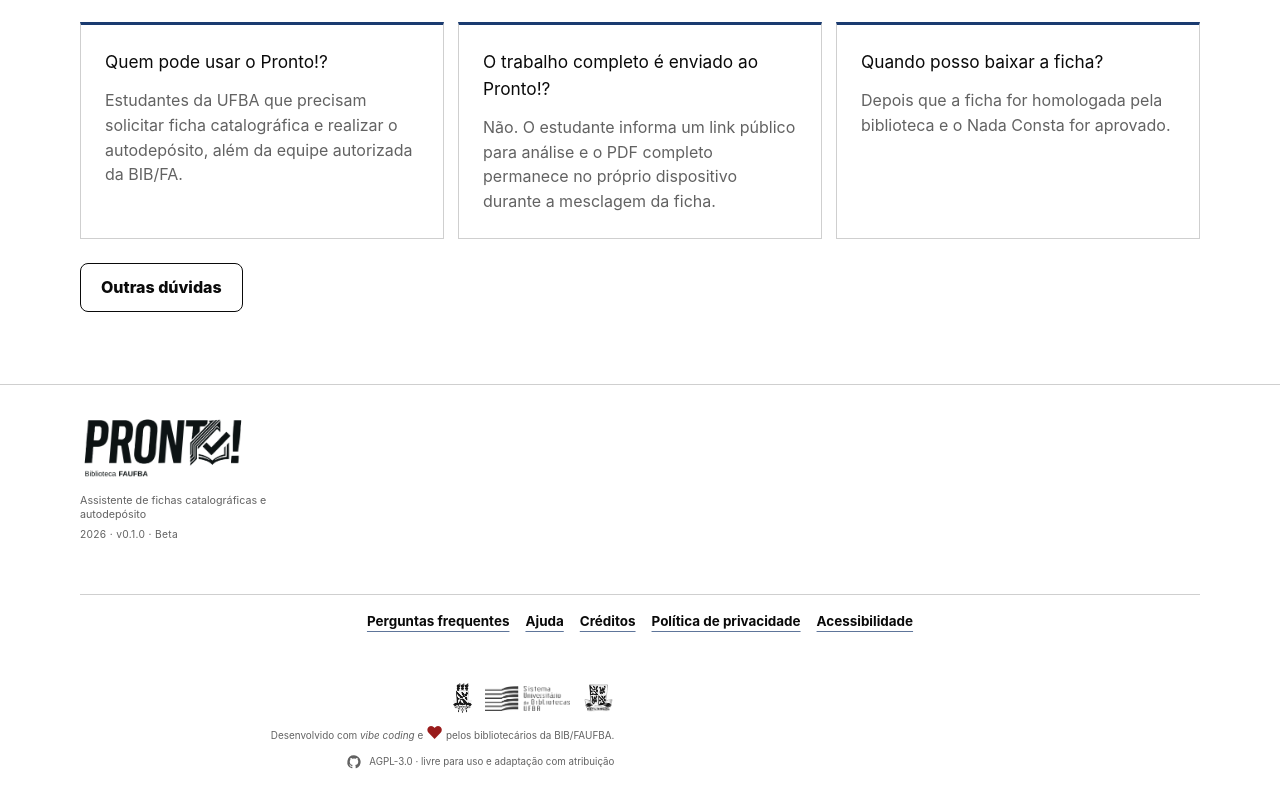
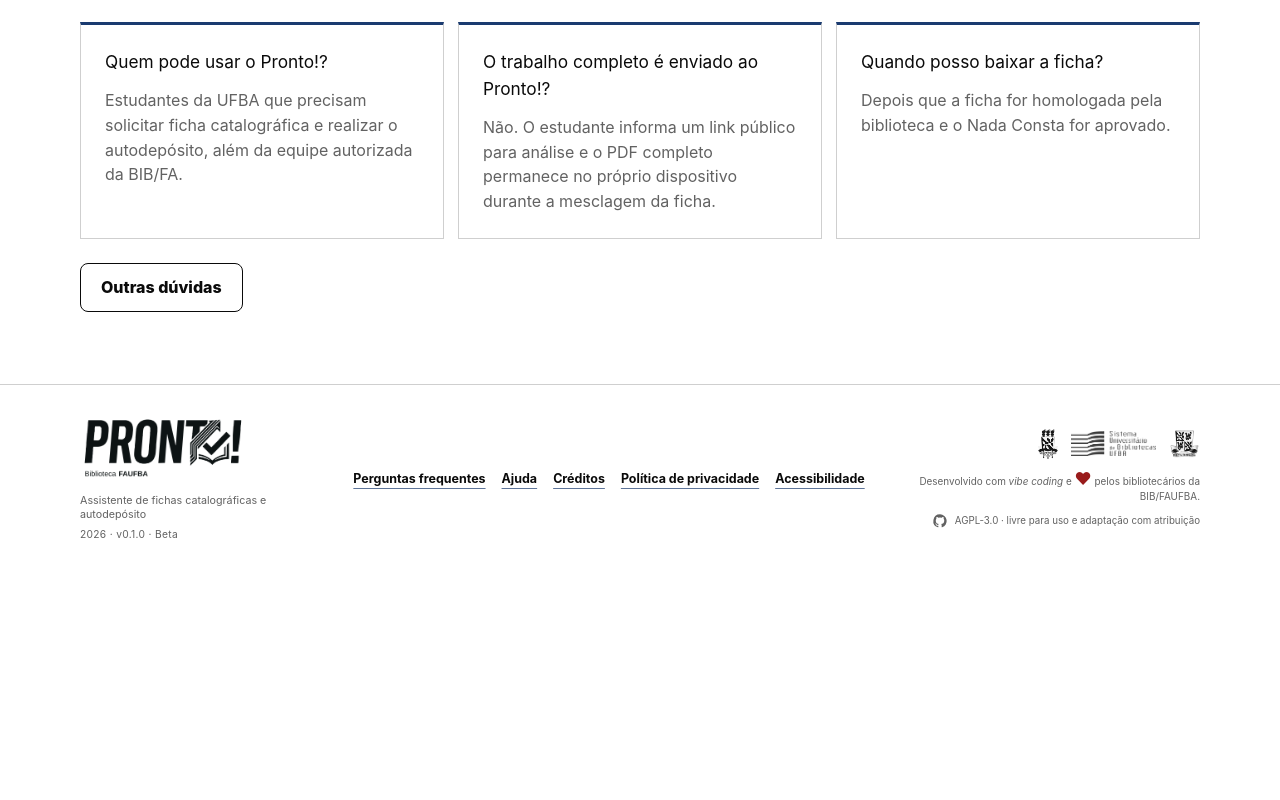
Before and after one commit to ramondavi/codex-projetos, a Next.js app: page / in a window 1280 px wide. Shown: the part 1452-2252 px from the top of the page. After the commit the page ends 2025 px from the top, so only its background shows below. Built offline with nearby package versions, Linux system fonts and the light colour scheme; no server answers; the database is empty.

Commit message:
fix: ajusta composição do rodapé e painel

```diff
--- a/src/app/globals.css
+++ b/src/app/globals.css
@@ -158,7 +158,7 @@
 }
 
 @media (min-width: 901px) {
-  .dashboard-nav { position: fixed; inset: 0 auto 0 0; z-index: 30; width: 232px; }
+  body:has(.dashboard-shell) .dashboard-nav { position: fixed; inset: 0 auto 0 0; z-index: 30; width: 232px; }
   body:has(.dashboard-shell) #barra-brasil .conteudo-barra-brasil,
   body:has(.dashboard-shell) .accessibility-bar__inner { width: calc(100% - 296px) !important; max-width: none !important; margin-left: 264px !important; margin-right: 32px !important; }
 }
@@ -360,21 +360,21 @@
 .global-footer { border-top: 1px solid var(--line); background: var(--surface-raised); }
 .global-footer__inner { display: block; padding-block: 30px; }
 .global-footer__columns { grid-template-columns: minmax(220px, 1fr) minmax(190px, .78fr) minmax(250px, 1fr); align-items: center; gap: clamp(24px, 4vw, 56px); }
-.global-footer__columns { grid-template-columns: minmax(220px, 1fr) minmax(360px, 1fr); }
+.global-footer__columns { grid-template-columns: minmax(200px, .8fr) max-content minmax(250px, 1fr); gap: clamp(18px, 2vw, 28px); }
 .global-footer__left { gap: 7px; }
 .global-footer__identity { gap: 5px; }
 .global-footer__identity .brand--compact .brand__logo { width: 144px; }
 .global-footer__tagline { max-width: 230px; font-size: .67rem; }
 .global-footer__version { font-size: .64rem; }
-.global-footer__nav { grid-column: 1 / -1; display: flex; flex-wrap: nowrap; justify-content: center; gap: clamp(16px, 2.2vw, 28px); padding-top: 16px; border-top: 1px solid var(--line); white-space: nowrap; }
-.global-footer__nav a { color: var(--text); font-size: .84rem; font-weight: 720; text-decoration: underline; text-decoration-color: color-mix(in srgb, var(--gold) 70%, transparent); text-decoration-thickness: 1px; text-underline-offset: 5px; }
+.global-footer__nav { display: flex; flex-wrap: nowrap; justify-content: center; gap: 10px; white-space: nowrap; }
+.global-footer__nav a { color: var(--text); font-size: .78rem; font-weight: 720; text-decoration: underline; text-decoration-color: color-mix(in srgb, var(--gold) 70%, transparent); text-decoration-thickness: 1px; text-underline-offset: 5px; }
 .global-footer__nav a:hover { color: var(--institutional); text-decoration-color: currentColor; }
 .global-footer__right { gap: 9px; align-content: center; }
 .institution-links { gap: 13px; }
 .institution-links--public img { max-height: 25px; opacity: .86; }
 .institution-links--public a:first-child img { max-height: 30px; max-width: 28px; }
 .institution-links--public a:last-of-type img { max-height: 28px; max-width: 39px; }
-.global-footer__copy { max-width: none; font-size: .62rem; line-height: 1.35; text-align: right; white-space: nowrap; }
+.global-footer__copy { max-width: none; font-size: .62rem; line-height: 1.35; text-align: right; }
 .global-footer__legal { gap: 7px; justify-content: flex-end; font-size: .61rem; text-align: right; }
 .github-link svg { width: 16px; height: 16px; }
 :root[data-theme="light"] .institution-links--public img { filter: grayscale(1) brightness(1.35) contrast(1.45) invert(1); mix-blend-mode: normal; opacity: .9; }
```
Also changed, not shown: 1 other file (tests, documents, lock files or other folders).
